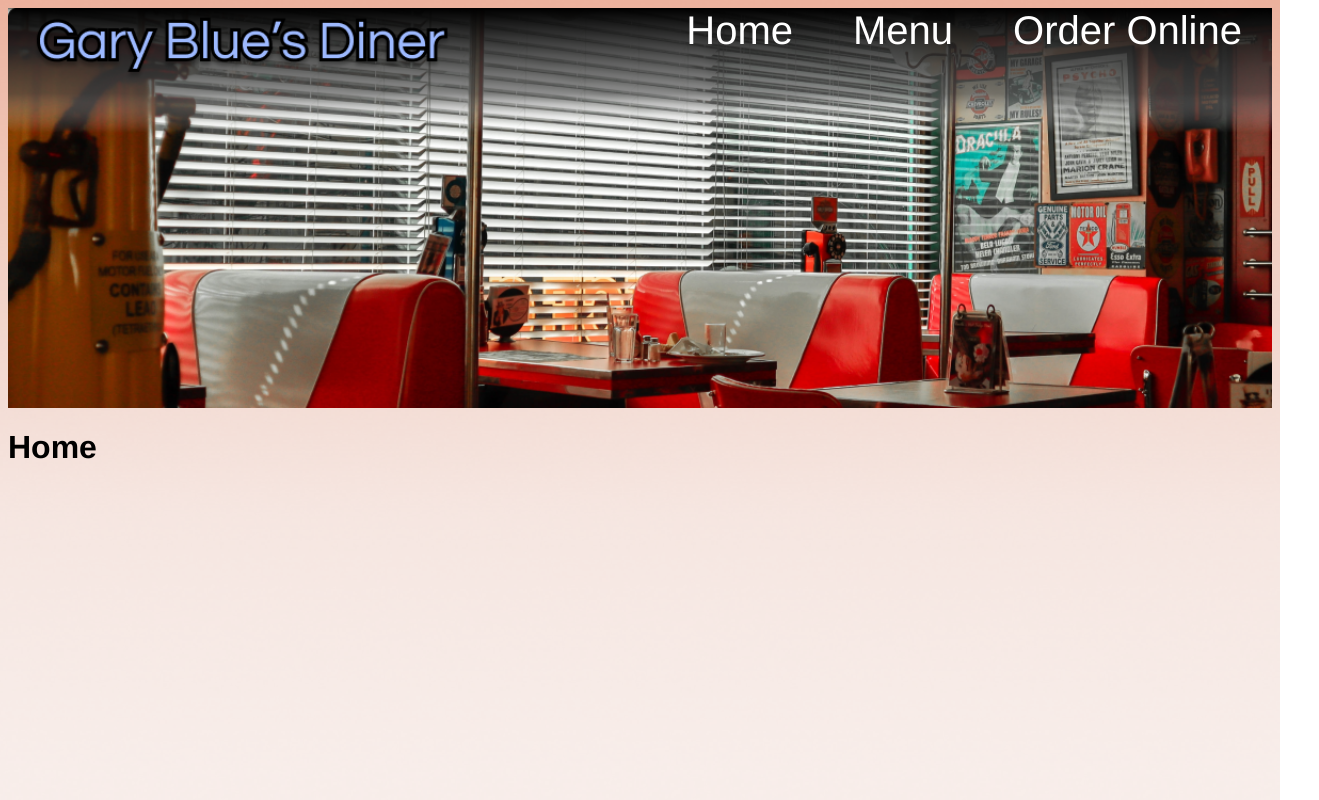
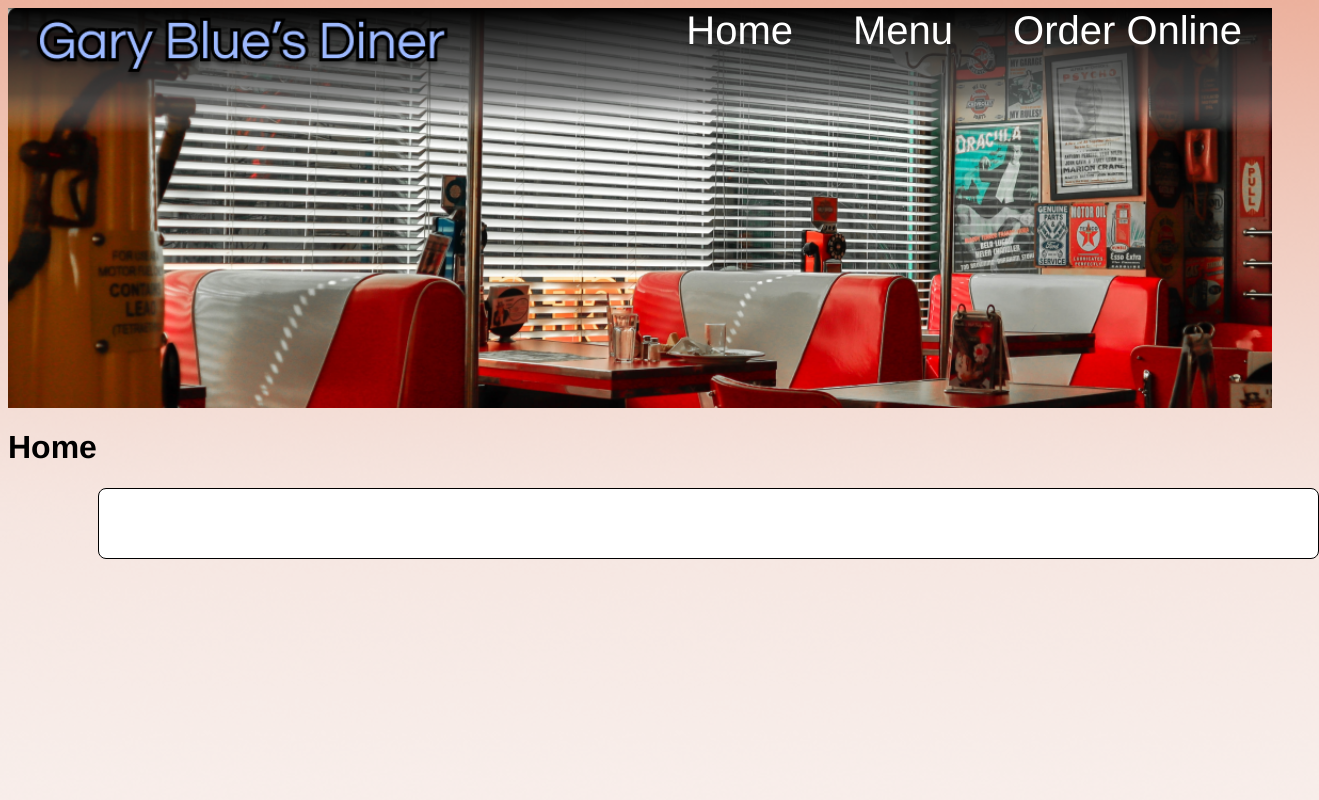
Before and after one commit to ashley-colbert/midtermsprintapp, a React (Create React App) app: page / in a window 1280 px wide. Shown: the whole page, 1319 px wide, since content can reach past the window. Built offline with nearby package versions, Linux system fonts and the light colour scheme.

Commit message:
Did some stuff

```diff
--- a/package.json
+++ b/package.json
@@ -8,7 +8,7 @@
     "@testing-library/user-event": "^13.5.0",
     "react": "^18.2.0",
     "react-dom": "^18.2.0",
-    "react-scripts": "5.0.1",
+    "react-scripts": "^5.0.1",
     "web-vitals": "^2.1.4"
   },
   "scripts": {
--- a/src/index.css
+++ b/src/index.css
@@ -24,3 +24,13 @@ nav {
   height: 400px;
 
 }
+
+.rectangle-one {
+  margin-left: 90px;
+  border-radius: 8px;
+  display: flex;
+  width: 1219px;
+  height: 69px;
+  background-color: white;
+  border: 1px solid black;
+}
--- a/src/pages/Home.js
+++ b/src/pages/Home.js
@@ -3,6 +3,7 @@ const Home = () => {
     <>
       <div>
         <h1>Home</h1>
+        <div className="rectangle-one"></div>
       </div>
     </>
   );
```
Also changed, not shown: 1 other file (tests, documents, lock files or other folders).
